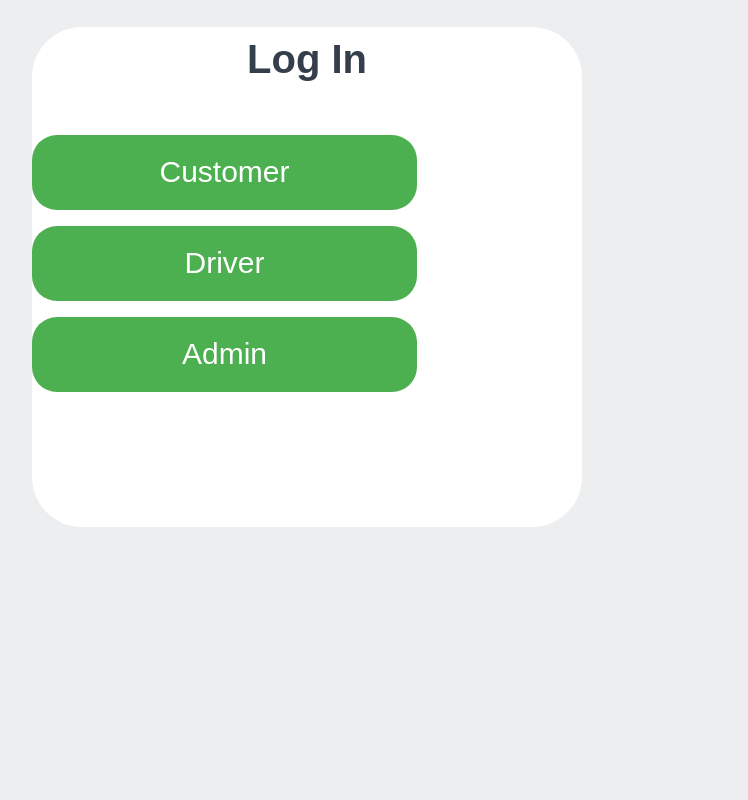
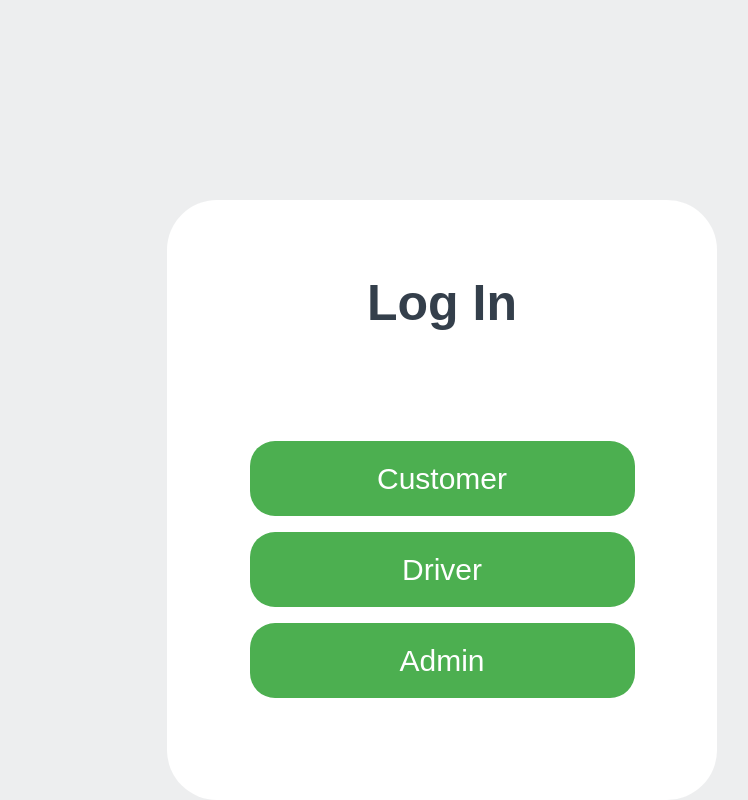
Before and after one commit to IvanLimosi/TugasBesarPBW, a PHP site: page /View/Login.php in a window 1280 px wide. Shown: the whole page, without its empty margins (333-1081 px from the left). Run offline with PHP 8.4, Linux system fonts and the light colour scheme; data that the repository does not hold is empty.

Commit message:
Update styleLogin.css

```diff
--- a/View/css/styleLogin.css
+++ b/View/css/styleLogin.css
@@ -12,17 +12,19 @@ body{
 
 #square{
     margin: auto;
-    /* position: absolute; */
-    top: 250px;
+    position: absolute;
+    text-align: center;
+    top: 200px;
     left: 500px;
+    padding-bottom: 100px;
     width: 550px;
     height: 500px;
     background-color: white;
     border-radius: 50px;
 }
 #square h1{
-    padding-top: 10px;
-    font-size: 40px;
+    padding: 40px 0px 50px 0px;
+    font-size: 50px;
     color: #343F4B;
 }
 input[type=submit] {
@@ -42,3 +44,8 @@ input[type=submit] {
 input[type=submit]:hover {
     background-color: #45a049;
 }
+
+#pad{
+    justify-content: center;
+    padding-bottom: 700px;
+}
```
